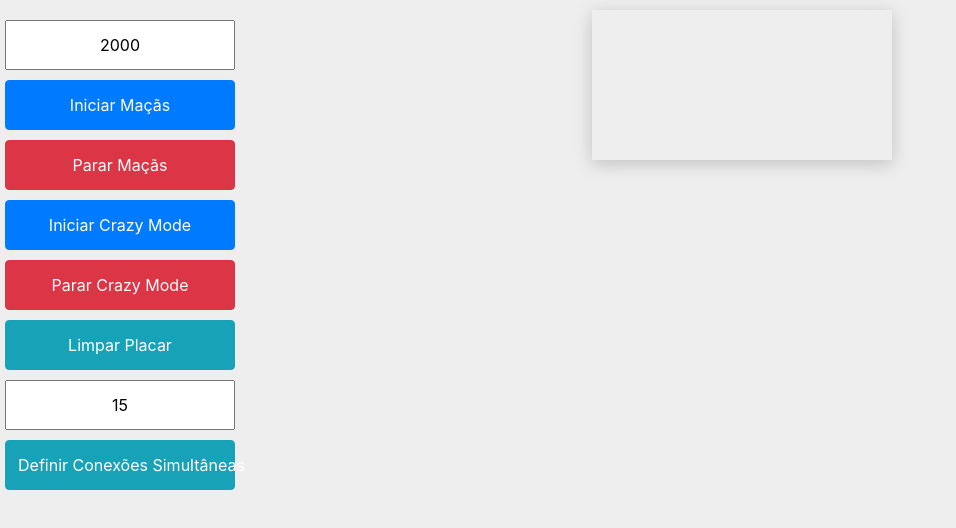
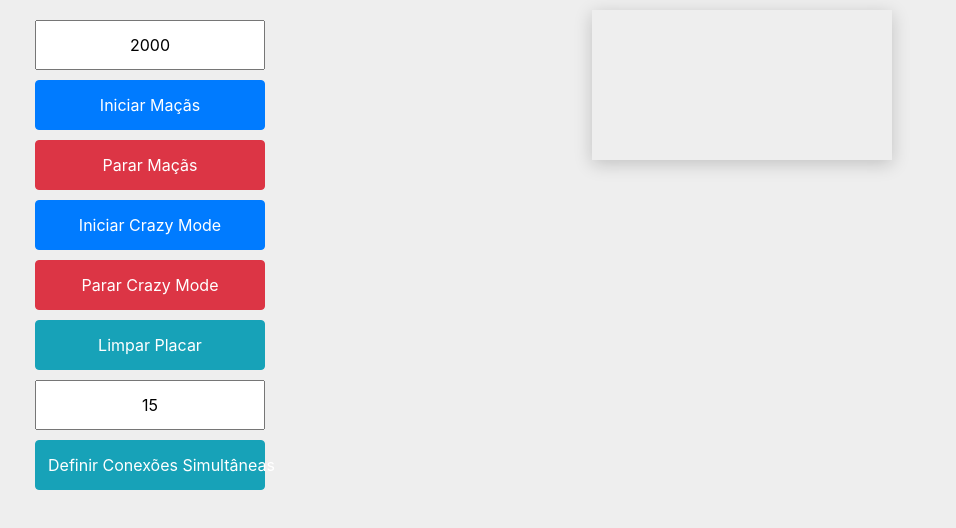
Before and after one commit to LuizCowBTF/SnakeGameJovensGenios, a website: page playground/game-admin.html in a window 1280 px wide. Shown: the whole page, without its empty margins (0-956 px from the left). Drawn offline with nearby package versions, Linux system fonts and the light colour scheme; no server answers.

Commit message:
acerto css 6

```diff
--- a/playground/game-admin.html
+++ b/playground/game-admin.html
@@ -78,7 +78,7 @@
             <div class="col-2 text-center" id="admin">
                 <style>
                     #admin {
-                        padding: 0px 0px 0px 20px;
+                        padding: 0px 0px 0px 50px;
                     }
                     #admin input,
                     #admin button {
```
